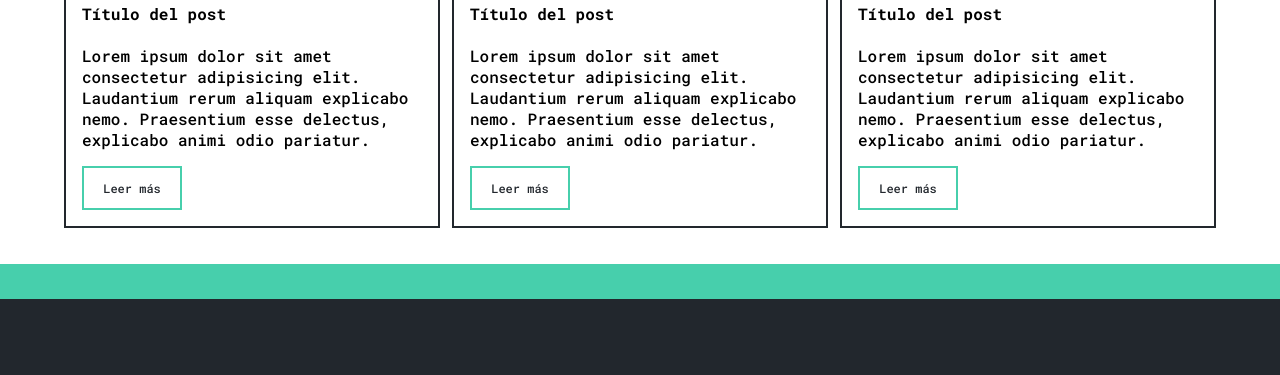
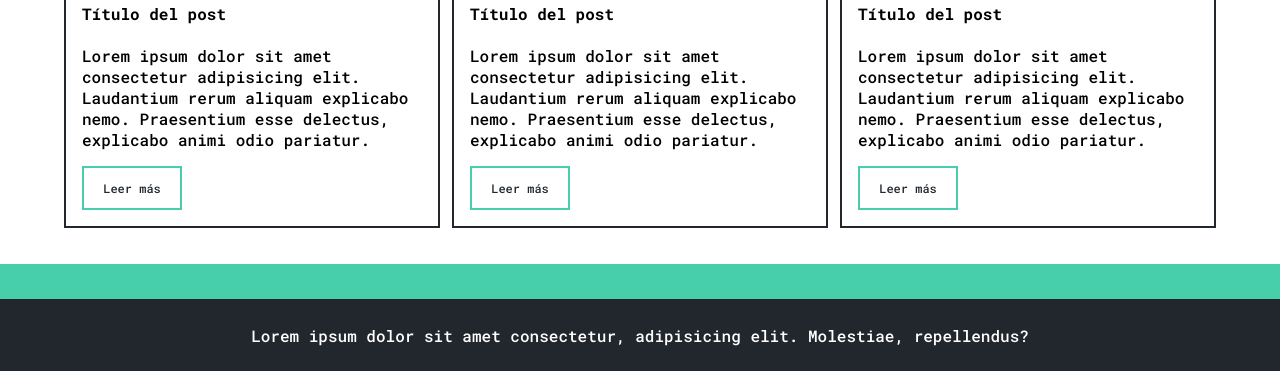
Before and after one commit to ralerv/Platzi-CSS-Layout, a plain HTML site: page blogs.html in a window 1280 px wide. Shown: the part 1683-2058 px from the top of the page. Drawn offline with Linux system fonts and the light colour scheme.

Commit message:
minor fixes

```diff
--- a/blogs.html
+++ b/blogs.html
@@ -80,7 +80,7 @@
         </section>
     </main>
     <footer>
-        <p></p>
+        <p>Lorem ipsum dolor sit amet consectetur, adipisicing elit. Molestiae, repellendus?</p>
     </footer>
 </body>
 </html>
--- a/css/components/_hero.scss
+++ b/css/components/_hero.scss
@@ -1,4 +1,8 @@
 @use './index' as *;
+
+body {
+    display: grid;
+}
 
 main {
     height: 100%;
```
Also changed, not shown: css/styles.css, 1 other file.
